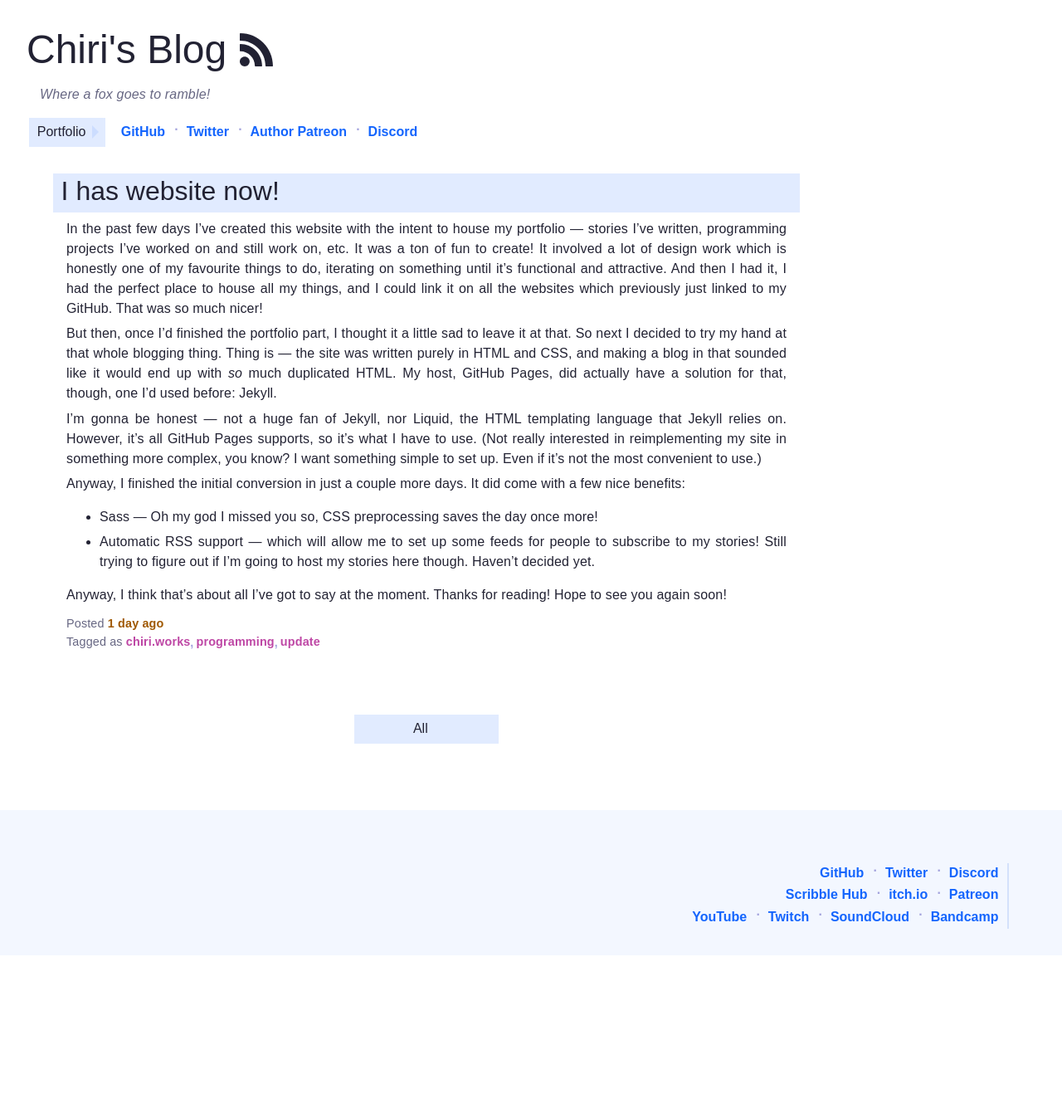
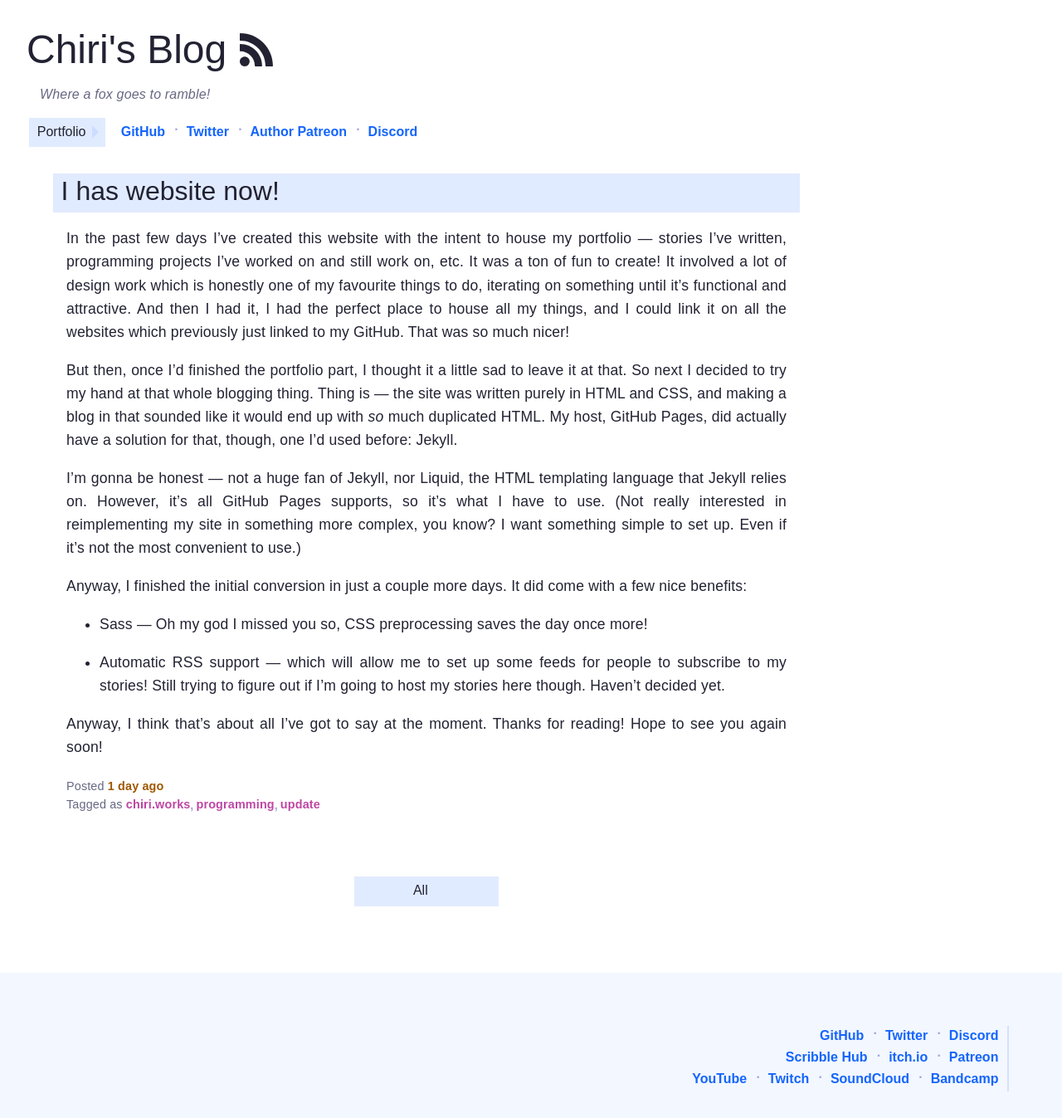
Before and after one commit to ChiriVulpes/chirivulpes.github.io, a Jekyll site: the page built from _collections/_blog/2021-01-24-i-has-website-now.md, in a window 1280 px wide. Shown: the whole page at 83% size. Built offline with Jekyll 4.4.1, drawn with Linux system fonts in a browser that asks for light colours; some web fonts are replaced; before the commit the page ends 1151 px from its top, so only the background shows below that.

Commit message:
Tweak blogpost text rendering

```diff
--- a/_includes/blogpost.html
+++ b/_includes/blogpost.html
@@ -7,7 +7,7 @@
 	{% assign href = post.url %}
 {% endif %}
 
-<article>
+<article class="blogpost">
 	<h2 id="{{ post.id }}"><a href="{{ href }}" class="{{ class }}">{{ post.title }}</a></h2>
 
 	{% if include.truncate != nil %}
--- a/_includes/css/page/blog.scss
+++ b/_includes/css/page/blog.scss
@@ -30,3 +30,11 @@
 		}
 	}
 }
+
+.blogpost {
+	p:not(.details), li {
+		margin: 1em 0;
+		line-height: 1.6em;
+		font-size: 1.1em;
+	}
+}
```
